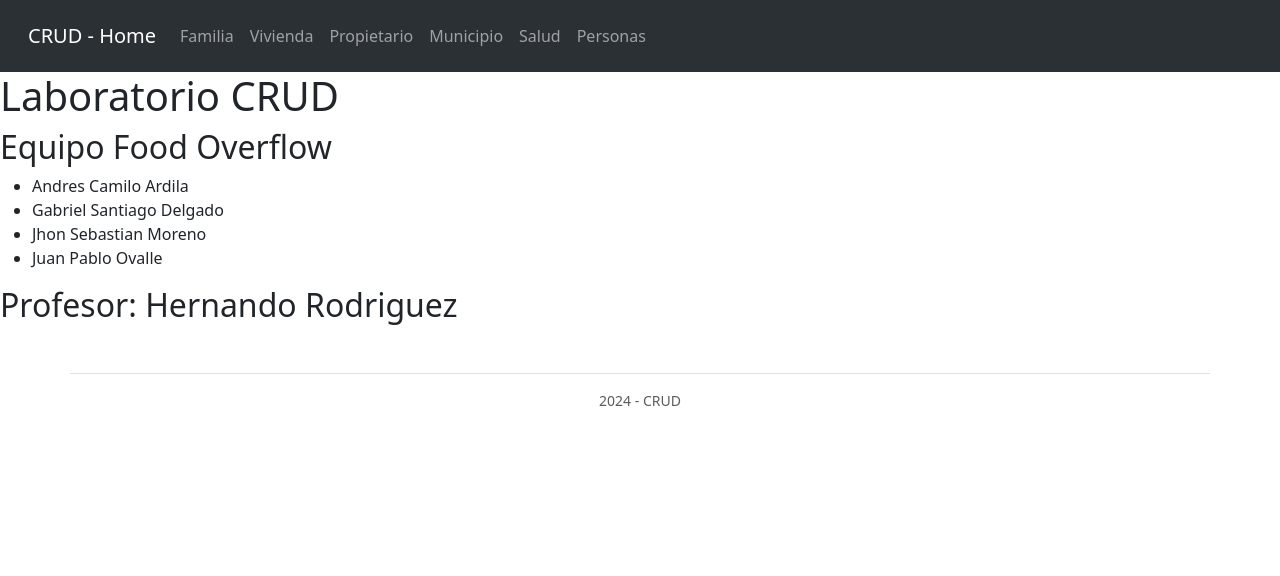
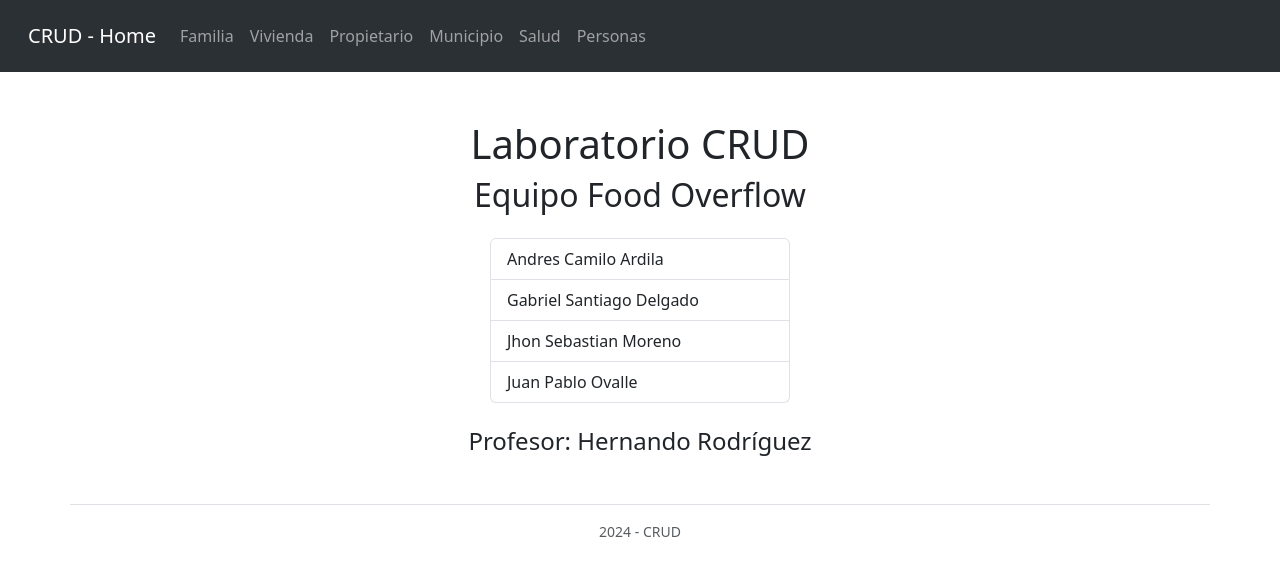
Before and after one commit to JOvalleG/CRUD-MERN, a React (Vite) app in the folder frontend/: page / in a window 1280 px wide. Shown: the top 576 px of the page. Built offline with nearby package versions, Linux system fonts and the light colour scheme.

Commit message:
Página Home

```diff
--- a/frontend/src/pages/Home.jsx
+++ b/frontend/src/pages/Home.jsx
@@ -1,17 +1,17 @@
-import React, { useState, useEffect } from "react";
+import React from 'react';
 
 function Home() {
     return (
-        <div>
-            <h1>Laboratorio CRUD</h1>
-            <h2>Equipo Food Overflow</h2>
-            <ul>
-                <li>Andres Camilo Ardila</li>
-                <li>Gabriel Santiago Delgado</li>
-                <li>Jhon Sebastian Moreno</li>
-                <li>Juan Pablo Ovalle</li>
+        <div className="container">
+            <h1 className="text-center mt-5">Laboratorio CRUD</h1>
+            <h2 className="text-center mb-4">Equipo Food Overflow</h2>
+            <ul className="list-group mx-auto" style={{ maxWidth: '300px' }}>
+                <li className="list-group-item">Andres Camilo Ardila</li>
+                <li className="list-group-item">Gabriel Santiago Delgado</li>
+                <li className="list-group-item">Jhon Sebastian Moreno</li>
+                <li className="list-group-item">Juan Pablo Ovalle</li>
             </ul>
-            <h2>Profesor: Hernando Rodriguez</h2>
+            <h4 className="text-center mt-4">Profesor: Hernando Rodríguez</h4>
         </div>
     );
 }
```
Also changed, not shown: 2 other files (tests, documents, lock files or other folders).
